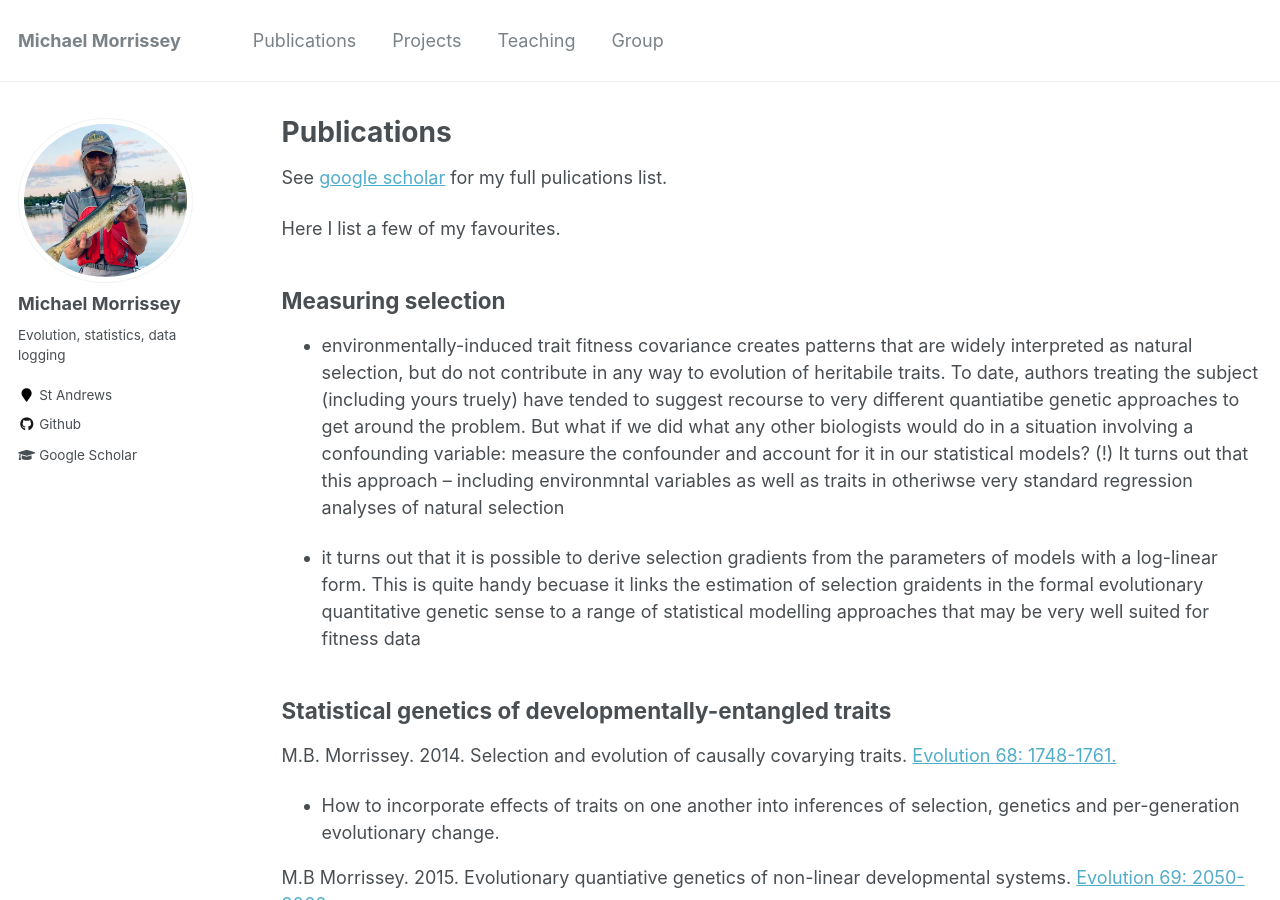
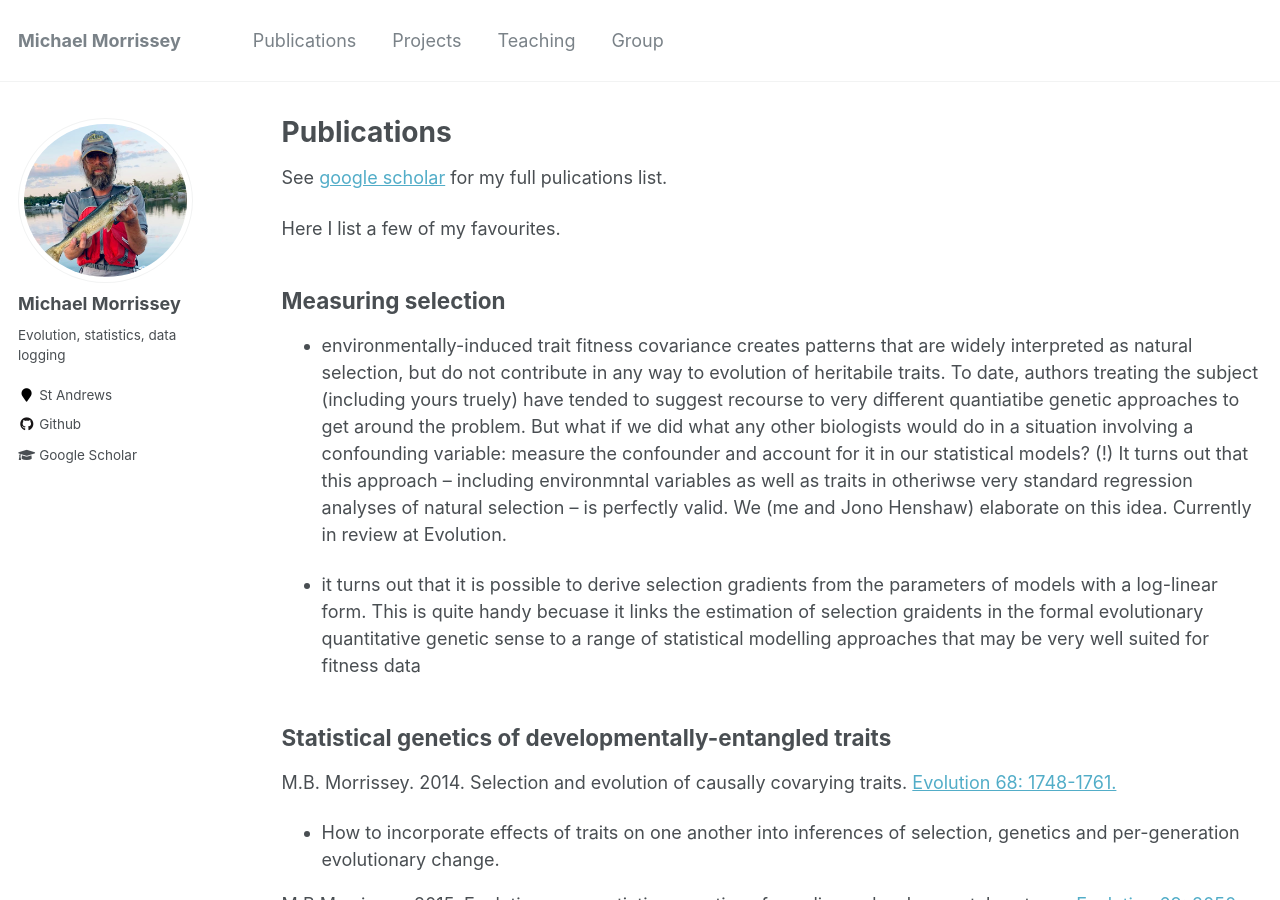
Before and after one commit to mbmorrissey/mbmorrissey.github.io, a Jekyll site: the page built from _pages/publications.md, in a window 1280 px wide and 900 px high. Built offline with Jekyll 4.4.1, drawn with Linux system fonts in a browser that asks for light colours.

Commit message:
Update publications.md

```diff
--- a/_pages/publications.md
+++ b/_pages/publications.md
@@ -24,7 +24,7 @@
 
 ## Measuring selection
 
-- environmentally-induced trait fitness covariance creates patterns that are widely interpreted as natural selection, but do not contribute in any way to evolution of heritabile traits.  To date, authors treating the subject (including yours truely) have tended to suggest recourse to very different quantiatibe genetic approaches to get around the problem.  But what if we did what any other biologists would do in a situation involving a confounding variable: measure the confounder and account for it in our statistical models? (!)  It turns out that this approach -- including environmntal variables as well as traits in otheriwse very standard regression analyses of natural selection
+- environmentally-induced trait fitness covariance creates patterns that are widely interpreted as natural selection, but do not contribute in any way to evolution of heritabile traits.  To date, authors treating the subject (including yours truely) have tended to suggest recourse to very different quantiatibe genetic approaches to get around the problem.  But what if we did what any other biologists would do in a situation involving a confounding variable: measure the confounder and account for it in our statistical models? (!)  It turns out that this approach -- including environmntal variables as well as traits in otheriwse very standard regression analyses of natural selection -- is perfectly valid.   We (me and Jono Henshaw) elaborate on this idea.  Currently in review at Evolution.
 
 - it turns out that it is possible to derive selection gradients from the parameters of models with a log-linear form.  This is quite handy becuase it links the estimation of selection graidents in the formal evolutionary quantitative genetic sense to a range of statistical modelling approaches that may be very well suited for fitness data
 
```
